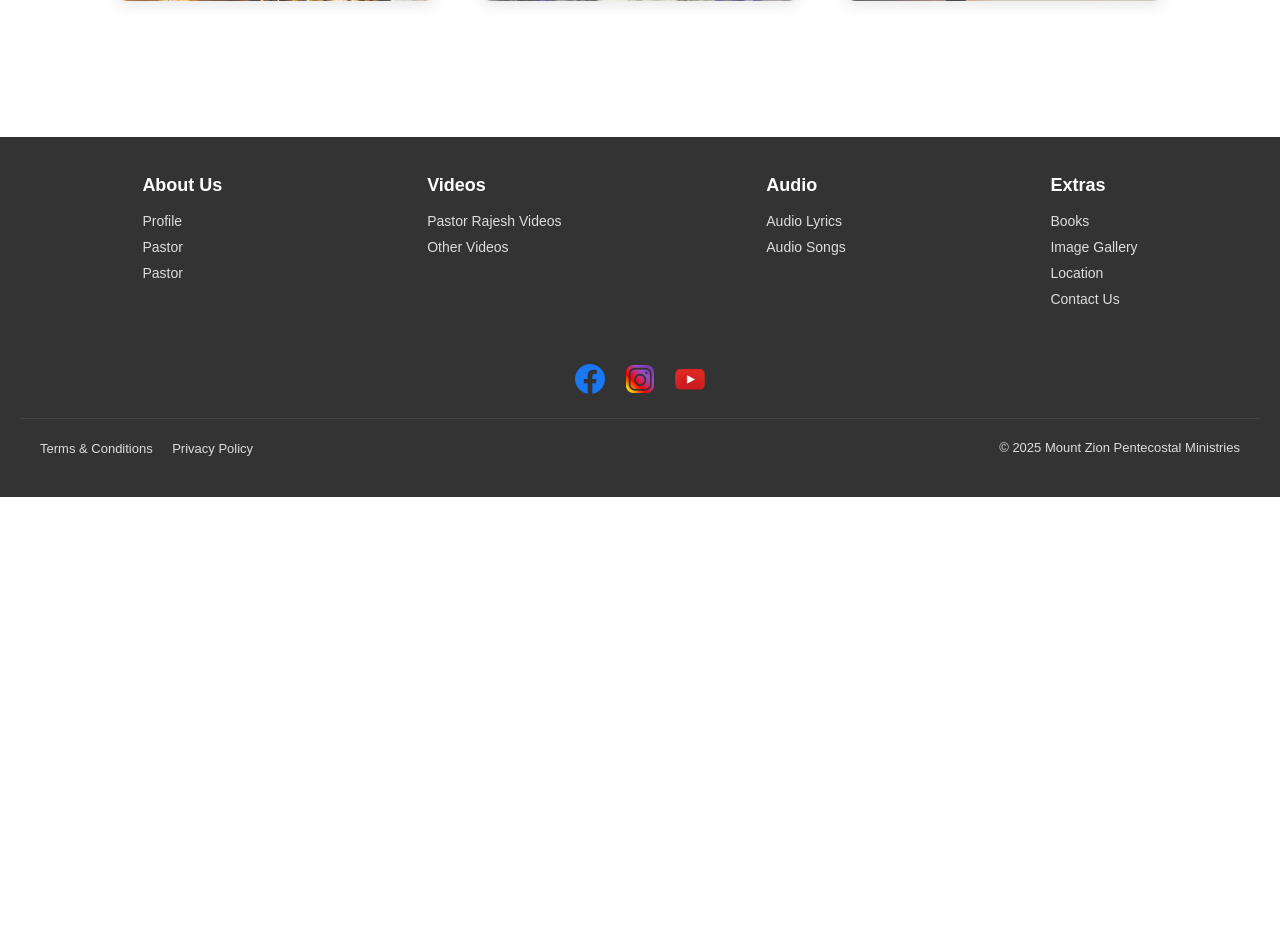
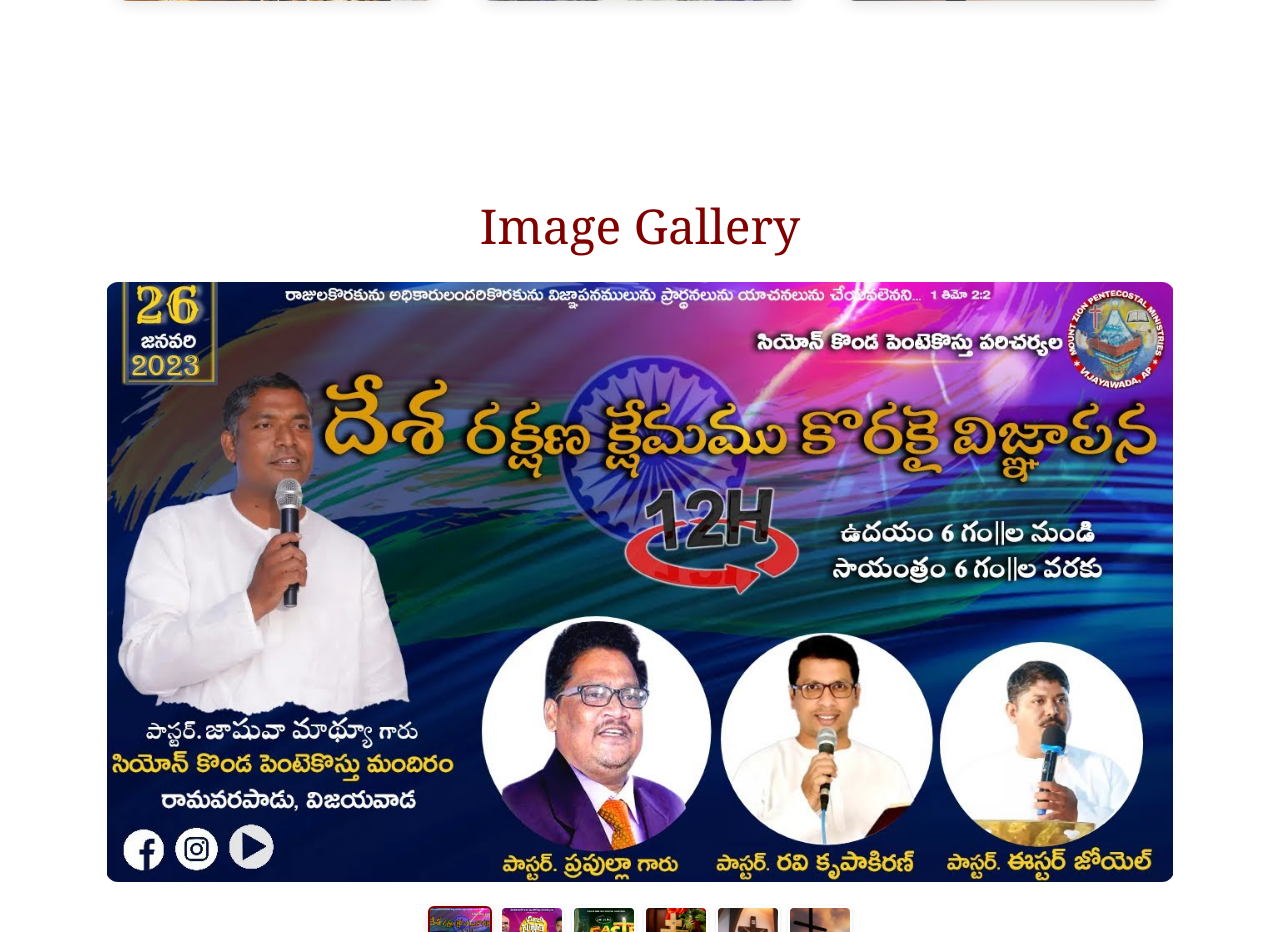
Before and after one commit to sasidharakurathi/MountZionPentecostalMinistries, a Django app: page / in a window 1280 px wide. Shown: the part 1668-2600 px from the top of the page. Run offline with Django 4.2, Linux system fonts and the light colour scheme; data comes from the database, SQL or seed files in the repository; some libraries are stand-ins or nearby versions.

Commit message:
Added Image Gallery

```diff
--- a/main/templates/index.html
+++ b/main/templates/index.html
@@ -49,5 +49,25 @@
             </div>
         </div>
 
+        <div id="image-container">
+            <p>Image Gallery</p>
+            <div id="image-content">
+                <button id="left-arrow" aria-label="Previous image">
+                    <!-- Professional left arrow SVG -->
+                    <svg width="28" height="28" viewBox="0 0 24 24" fill="none" stroke="maroon" stroke-width="2" stroke-linecap="round" stroke-linejoin="round"><polyline points="15 18 9 12 15 6"/></svg>
+                </button>
+                <img id="scroll-image" src="{% static 'src/image-scrolls/1.png' %}" alt="slider image">
+                <button id="right-arrow" aria-label="Next image">
+                    <!-- Professional right arrow SVG -->
+                    <svg width="28" height="28" viewBox="0 0 24 24" fill="none" stroke="maroon" stroke-width="2" stroke-linecap="round" stroke-linejoin="round"><polyline points="9 18 15 12 9 6"/></svg>
+                </button>
+            </div>
+            <div id="image-gallery">
+                <div id="gallery-row">
+                    <!-- Thumbnails will be generated by JS, so remove hardcoded images -->
+                </div>
+            </div>
+        </div>
+
     </div>
 {% endblock body %}
--- a/static/scripts/index.js
+++ b/static/scripts/index.js
@@ -4,6 +4,35 @@ window.onload = function() {
     rightArrow = document.getElementById('right-arrow');
     scrollImage();
     scrollImageAutomatically();
+
+    // Dynamically load all images in image-scrolls (assume images are named 1.png, 2.png, ..., max.png)
+    const galleryRow = document.getElementById('gallery-row');
+    if (galleryRow) {
+        galleryRow.innerHTML = '';
+        for (let i = min; i <= max; i++) {
+            const img = document.createElement('img');
+            img.className = 'gallery-thumb';
+            img.src = `/static/src/image-scrolls/${i}.png`;
+            img.setAttribute('data-img', i);
+            img.alt = `thumb${i}`;
+            galleryRow.appendChild(img);
+        }
+    }
+
+    // Gallery thumbnail click logic
+    const thumbs = document.querySelectorAll('.gallery-thumb');
+    thumbs.forEach(function(thumb) {
+        thumb.addEventListener('click', function() {
+            const imgNum = this.getAttribute('data-img');
+            image.src = `/static/src/image-scrolls/${imgNum}.png`;
+            current = parseInt(imgNum);
+            // Highlight selected thumbnail
+            thumbs.forEach(t => t.classList.remove('selected'));
+            this.classList.add('selected');
+        });
+    });
+    // Set initial selected
+    if (thumbs.length) thumbs[0].classList.add('selected');
 };
 
 window.addEventListener('DOMContentLoaded', function() {
@@ -22,7 +51,7 @@ let leftArrow;
 let rightArrow;
 let current = 1;
 const min = 1;
-const max = 3; // Set this to your max image number
+const max = 6; // Set this to your max image number
 
 
 
--- a/static/styles/index.css
+++ b/static/styles/index.css
@@ -218,7 +218,167 @@
     box-shadow: 0 8px 24px rgba(0,0,0,0.18);
 }
 
+#image-container{
+    display: flex;
+    flex-direction: column;
+    align-items: center;
+    justify-content: flex-start; /* Ensure children stack from top */
+    width: 100%;
+    max-width: 1100px;
+    margin: 32px auto 120px auto; /* Increase bottom margin to avoid footer overlap */
+    min-height: 600px;
+    /* Allow container to grow if content is larger */
+    height: auto;
+    min-width: 0;
+    /* Center the container */
+    position: relative;
+    left: 50%;
+    transform: translateX(-50%);
+}
+
+/* Overlay wrapper for image and arrows */
+#image-container {
+    position: relative;
+}
+
+#image-container > p {
+    color: maroon;
+    font-size: 3rem;
+    padding: 8px 24px;
+    border-radius: 6px;
+    margin-bottom: 16px;
+    text-align: center;
+}
+
+/* Ensure image-content stays below the p tag */
+#image-content {
+    display: flex;
+    align-items: center;
+    justify-content: center;
+    width: 100%;
+    height: 100%;
+    position: relative; /* Changed from absolute to relative */
+    z-index: 1;
+}
+
+/* Ensure scroll-image is centered and not stretched */
+#scroll-image {
+    width: 100%;
+    height: 100%;
+    max-width: 100%;
+    max-height: 600px;
+    object-fit: contain;
+    border-radius: 12px;
+    /* Removed box shadow */
+    display: block;
+    margin: 0 auto;
+    transition: filter 0.2s;
+    z-index: 1;
+}
+
+/* Place arrows absolutely over the image, close to the image sides */
+#left-arrow,
+#right-arrow {
+    position: absolute;
+    top: 50%;
+    transform: translateY(-150%);
+    background: rgba(255,255,255,0.85);
+    border: 1px solid #ccc;
+    border-radius: 50%;
+    width: 48px;
+    height: 48px;
+    font-size: 1.5rem;
+    cursor: pointer;
+    display: flex;
+    align-items: center;
+    justify-content: center;
+    transition: background 0.2s, opacity 0.2s;
+    color: maroon;
+    user-select: none;
+    opacity: 0;
+    z-index: 2;
+    box-shadow: 0 2px 8px rgba(0,0,0,0.10);
+    pointer-events: none;
+    /* Remove margin so they are not pushed away */
+    margin: 0%;
+}
+
+#left-arrow{
+    margin-right: 95%;
+}
+
+#right-arrow{
+    margin-left: 95%;
+}
+
+#image-container:hover #left-arrow,
+#image-container:hover #right-arrow {
+    opacity: 1;
+    pointer-events: auto;
+}
+
+#left-arrow:hover,
+#right-arrow:hover {
+    background: #f0f0f0;
+}
+
+#image-gallery {
+    width: 100%;
+    display: flex;
+    justify-content: center;
+    align-items: center;
+    margin-top: 18px;
+}
+
+#gallery-row {
+    display: flex;
+    flex-direction: row;
+    gap: 8px;
+    overflow-x: auto;
+    padding: 6px 0;
+    width: 100%;
+    justify-content: center;
+}
+
+.gallery-thumb {
+    width: 60px;
+    height: 60px;
+    object-fit: cover;
+    border-radius: 6px;
+    border: 2px solid transparent;
+    cursor: pointer;
+    transition: border 0.2s, box-shadow 0.2s;
+    box-shadow: 0 1px 4px rgba(0,0,0,0.10);
+    background: #fff;
+}
+
+.gallery-thumb.selected,
+.gallery-thumb:focus {
+    border: 2px solid maroon;
+    box-shadow: 0 2px 8px rgba(128,0,0,0.15);
+    outline: none;
+}
+
 /* Responsive styles */
+@media (max-width: 1100px) {
+    #image-container {
+        width: 98vw;
+        max-width: 98vw;
+        min-height: 280px;
+        height: auto;
+    }
+    #scroll-image {
+        max-width: 98vw;
+        max-height: 280px;
+    }
+    #left-arrow, #right-arrow {
+        width: 40px;
+        height: 40px;
+        left: 0;
+        right: 0;
+    }
+}
+
 @media (max-width: 900px) {
     #main-container {
         max-width: 98vw;
```
Also changed, not shown: other parts of static/styles/index.css (+29 -0 lines), static/src/image-scrolls/4.png (added), static/src/image-scrolls/5.png (added), static/src/image-scrolls/6.png (added).
